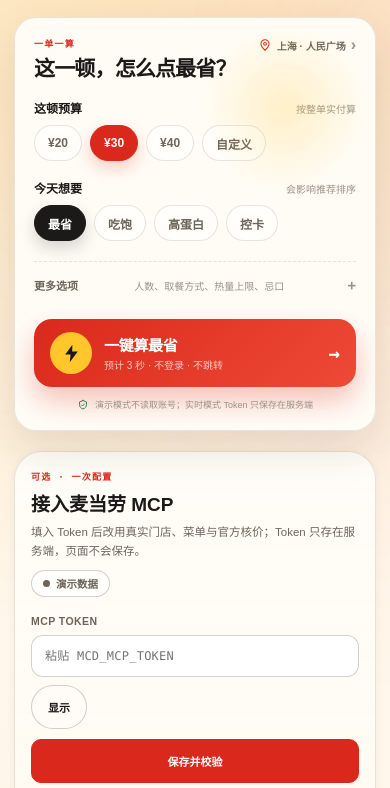
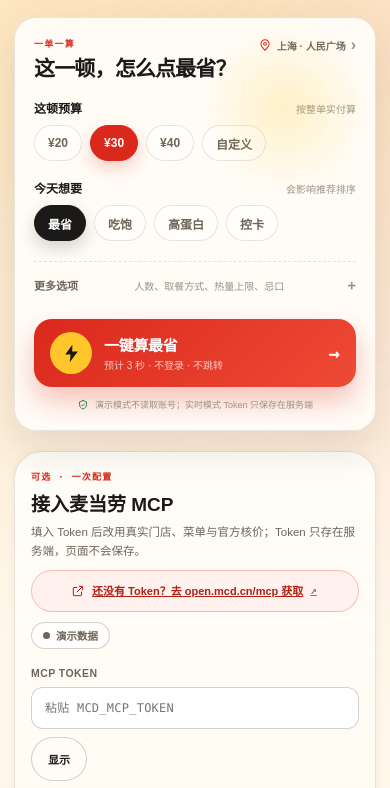
Before and after one commit to yeheheheh/maimen-save-one, a website: page public/index.html in a window 390 px wide. Shown: the part 309-1097 px from the top of the page. Drawn offline with Linux system fonts and the light colour scheme; no server answers.

Commit message:
feat(ui): link to open.mcd.cn/mcp so users can get a token
The setup card told people to generate a token "在麦当劳 MCP 控制台" without
saying where that is. Now there are three wayfinding links:

- a pill under the card lead: 还没有 Token？去 open.mcd.cn/mcp 获取
- step 1 links the site name instead of describing it vaguely
- the FAQ explains where in the platform the token lives

All three open in a new tab with rel=noreferrer; the pill turns solid red on
hover and stretches full width on phones. Version 1.3.6, SW cache v9.

```diff
--- a/package.json
+++ b/package.json
@@ -1,6 +1,6 @@
 {
   "name": "maimen-save-one",
-  "version": "1.3.5",
+  "version": "1.3.6",
   "private": true,
   "type": "module",
   "description": "麦门省一单 · 麦当劳一屏省钱助手（M-CODE 2026 参赛项目）",
--- a/public/index.html
+++ b/public/index.html
@@ -9,7 +9,7 @@
   <link rel="manifest" href="./manifest.webmanifest">
   <link rel="icon" href="./icons/icon-192.png" sizes="192x192">
   <link rel="apple-touch-icon" href="./icons/icon-192.png">
-  <link rel="stylesheet" href="./styles.css?v=1.3.5">
+  <link rel="stylesheet" href="./styles.css?v=1.3.6">
 </head>
 <body>
   <div class="page-glow" aria-hidden="true"></div>
@@ -166,6 +166,11 @@
             <p class="card-kicker">可选 · 一次配置</p>
             <h2 id="liveSetupTitle">接入麦当劳 MCP</h2>
             <p class="live-setup-lead">填入 Token 后改用真实门店、菜单与官方核价；Token 只存在服务端，页面不会保存。</p>
+            <a class="live-source" id="liveSourceLink" href="https://open.mcd.cn/mcp" target="_blank" rel="noreferrer">
+              <svg viewBox="0 0 24 24" aria-hidden="true"><path d="M14 4h6v6"></path><path d="M20 4 10.5 13.5"></path><path d="M18 14v5a1 1 0 0 1-1 1H5a1 1 0 0 1-1-1V7a1 1 0 0 1 1-1h5"></path></svg>
+              <span>还没有 Token？去 open.mcd.cn/mcp 获取</span>
+              <span class="live-source-arrow" aria-hidden="true">↗</span>
+            </a>
           </div>
           <span class="live-pill" id="livePill" data-state="demo">演示数据</span>
         </div>
@@ -188,7 +193,7 @@
           <ol class="live-steps">
             <li>
               <b>拿到 Token</b>
-              <span>在麦当劳 MCP 控制台生成，是一串不含空格的长字符。</span>
+              <span>在 <a href="https://open.mcd.cn/mcp" target="_blank" rel="noreferrer">open.mcd.cn/mcp</a> 生成，是一串不含空格的长字符。</span>
             </li>
             <li>
               <b>保存并校验</b>
@@ -204,6 +209,7 @@
         <details class="live-faq">
           <summary>常见问题与报错</summary>
           <ul>
+            <li><b>去哪拿 Token：</b>麦当劳 MCP 开放平台 <a href="https://open.mcd.cn/mcp" target="_blank" rel="noreferrer">open.mcd.cn/mcp</a>，登录后在应用/密钥页面生成。</li>
             <li><b>401 / 校验未通过：</b>Token 复制不完整或已失效，重新生成后再试。</li>
             <li><b>连接超时：</b>服务端访问不了 <code>mcp.mcd.cn</code>，检查网络、防火墙或代理。</li>
             <li><b>能算价但不能下单：</b>实时写操作需要服务端开启单用户私有模式并解锁，这是刻意保留的安全边界。</li>
@@ -398,6 +404,6 @@
 
   <div class="toast" id="toast" role="status" aria-live="polite"></div>
 
-  <script type="module" src="./app.js?v=1.3.5"></script>
+  <script type="module" src="./app.js?v=1.3.6"></script>
 </body>
 </html>
--- a/public/styles.css
+++ b/public/styles.css
@@ -828,6 +828,62 @@ svg {
   line-height: 1.6;
 }
 
+/* 去官网拿 Token 的入口：比正文更亮，但不抢主按钮的视觉层级 */
+.live-source {
+  display: inline-flex;
+  gap: 7px;
+  align-items: center;
+  margin-top: 11px;
+  padding: 6px 12px 6px 10px;
+  border: 1px solid rgba(218, 41, 28, 0.26);
+  border-radius: var(--radius-pill);
+  color: var(--red-dark);
+  background: rgba(255, 240, 237, 0.85);
+  font-size: 11px;
+  font-weight: 800;
+  line-height: 1.3;
+  transition: 160ms ease;
+}
+
+.live-source svg {
+  flex: none;
+  width: 14px;
+  height: 14px;
+  fill: none;
+  stroke: currentColor;
+  stroke-width: 1.7;
+  stroke-linecap: round;
+  stroke-linejoin: round;
+}
+
+.live-source-arrow {
+  font-family: var(--mono);
+  font-size: 11px;
+  opacity: 0.7;
+}
+
+.live-source:hover {
+  border-color: var(--red);
+  color: #fff;
+  background: var(--red);
+  transform: translateY(-1px);
+}
+
+.live-source:focus-visible {
+  outline: 3px solid rgba(255, 199, 44, 0.75);
+  outline-offset: 2px;
+}
+
+.live-steps a {
+  color: var(--red-dark);
+  font-weight: 800;
+  border-bottom: 1px solid rgba(218, 41, 28, 0.35);
+}
+
+.live-steps a:hover {
+  border-color: var(--red);
+}
+
 .live-pill {
   flex: none;
   display: inline-flex;
@@ -1055,6 +1111,16 @@ svg {
   line-height: 1.65;
 }
 
+.live-faq a {
+  color: var(--red-dark);
+  font-weight: 800;
+  border-bottom: 1px solid rgba(218, 41, 28, 0.3);
+}
+
+.live-faq a:hover {
+  border-color: var(--red);
+}
+
 .live-faq code {
   padding: 1px 5px;
   border-radius: 5px;
@@ -1081,6 +1147,14 @@ svg {
   .live-setup-head {
     flex-direction: column;
     gap: 10px;
+  }
+
+  .live-source {
+    margin-top: 10px;
+    width: 100%;
+    justify-content: center;
+    min-height: 42px;
+    text-align: center;
   }
 
   .live-setup-grid {
--- a/public/sw.js
+++ b/public/sw.js
@@ -1,5 +1,5 @@
-const CACHE_NAME = "maimen-save-one-v8";
-const VERSION = "1.3.5";
+const CACHE_NAME = "maimen-save-one-v9";
+const VERSION = "1.3.6";
 const ASSETS = [
   "./",
   "./index.html",
--- a/server.js
+++ b/server.js
@@ -65,7 +65,7 @@ function loadEnvFile(filePath) {
 loadEnvFile(path.join(__dirname, ".env"));
 
 const PUBLIC_DIR = path.join(__dirname, "public");
-const APP_VERSION = "1.3.5";
+const APP_VERSION = "1.3.6";
 const PORT = Number(process.env.PORT || 8899);
 const HOST = process.env.HOST || "127.0.0.1";
 const MCD_MCP_TOKEN = (process.env.MCD_MCP_TOKEN || "").trim();
```
